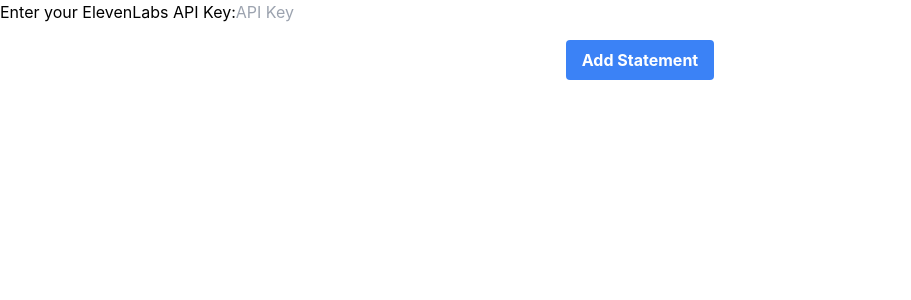
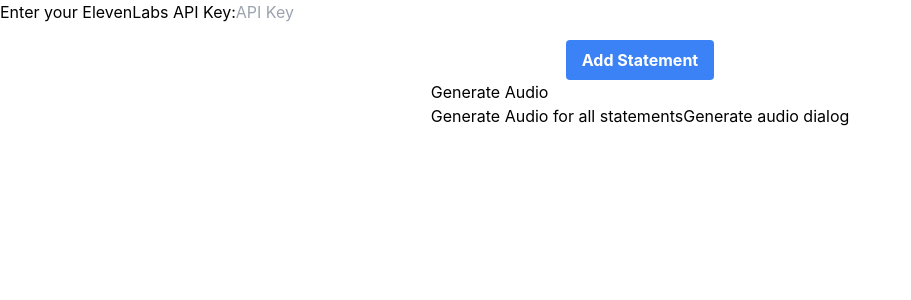
Before and after one commit to szulcmaciej/debater, a React (Create React App) app: page / in a window 1280 px wide. Shown: the top 300 px of the page, without its empty margins (0-911 px from the left). Built offline with nearby package versions, Linux system fonts and the light colour scheme.

Commit message:
Whole dialog playback, no UI yet

```diff
--- a/src/api/audio.js
+++ b/src/api/audio.js
@@ -1,7 +1,7 @@
 import axios from 'axios';
 import Crunker from 'crunker';
 
-export const generateAudioForStatement = async (apiKey, voiceId, text) => {
+export const elevenTextToSpeech = async (apiKey, voiceId, text) => {
     const url = `https://api.elevenlabs.io/v1/text-to-speech/${voiceId}`;
     const data = {
       model_id: "eleven_multilingual_v2", // or another model ID as per your requirement
@@ -39,12 +39,10 @@
     window.URL.revokeObjectURL(url);
   };
 
-export const generateAndDownloadDialog = async (dialog, apiKey) => {
+export const concatenateStatementsAudio = async (dialog) => {
     const crunker = new Crunker();
     try {
-      const audioBlobs = await Promise.all(
-        dialog.map(statement => generateAudioForStatement(apiKey, statement.speaker, statement.text))
-      );
+      const audioBlobs = dialog.map(statement => statement.generatedAudio);
 
       // Convert each blob to an ArrayBuffer
       const arrayBuffers = await Promise.all(audioBlobs.map(blob => blob.arrayBuffer()));
@@ -56,7 +54,8 @@
       // Use Crunker to concatenate audio buffers and export the final audio
       const concatenated = crunker.concatAudio(audioBuffers);
       const output = crunker.export(concatenated, 'audio/mp3');
-      crunker.download(output.blob, 'dialog');
+    //   crunker.download(output.blob, 'dialog');
+      return output.blob;
     } catch (error) {
       console.error('Error in generating or downloading dialog audio:', error);
     }
--- a/src/components/DialogCreation.js
+++ b/src/components/DialogCreation.js
@@ -1,6 +1,6 @@
 import React from 'react';
 import { FaTrash, FaPlay, FaRegLightbulb, FaCheck, FaRedo, FaCheckCircle, FaLightbulb } from 'react-icons/fa';
-import { generateAudioForStatement } from '../api/audio';
+import { elevenTextToSpeech, concatenateStatementsAudio } from '../api/audio';
 
 const DialogCreation = ({ speakers, dialog, setDialog, apiKey }) => {
   const addStatement = () => {
@@ -20,27 +20,52 @@
     };
 
 
-const generateAudio = async (index) => {
+const generateAudioForStatement = async (index) => {
     const statement = dialog[index];
     const voiceId = statement.speaker; // Get the voiceId from the statement
 
     try {
-        const audioBlob = await generateAudioForStatement(apiKey, voiceId, statement.text);
+        const audioBlob = await elevenTextToSpeech(apiKey, voiceId, statement.text);
         setDialog(prevDialog => prevDialog.map((line, i) => i === index ? {...line, generatedAudio: audioBlob, prevText: line.text} : line));
     } catch (error) {
         console.error('Error in generating audio:', error);
     }
 };
 
-const playAudio = async (statement) => {
+const generateAudioForAllStatements = async () => {
+    try {
+        const promises = dialog
+            .filter(statement => !statement.generatedAudio) // Filter statements that don't have audio yet
+            .map((statement, index) => generateAudioForStatement(index));
+        await Promise.all(promises);
+    } catch (error) {
+        console.error('Error in generating audio:', error);
+    }
+};
+
+const generateDialogAudio = async () => {
+    try {
+        await generateAudioForAllStatements();
+       const dialogAudio = await concatenateStatementsAudio(dialog);
+       playAudio(dialogAudio);
+    } catch (error) {
+        console.error('Error in generating audio:', error);
+    }
+};
+
+const playStatementAudio = async (statement) => {
     if (statement.generatedAudio) {
-        try {
-            const url = window.URL.createObjectURL(statement.generatedAudio);
-            const audio = new Audio(url);
-            audio.play();
-        } catch (error) {
-            console.error('Error in playing audio:', error);
-        }
+        playAudio(statement.generatedAudio);
+    }
+};
+
+const playAudio = async (audioBlob) => {
+    try {
+        const url = window.URL.createObjectURL(audioBlob);
+        const audio = new Audio(url);
+        audio.play();
+    } catch (error) {
+        console.error('Error in playing audio:', error);
     }
 };
 
@@ -73,13 +98,13 @@
                     </button>
                     <button
                         className={`font-bold py-2 px-4 rounded ${statement.text === statement.prevText ? 'bg-green-500 hover:bg-green-700 text-white' : 'bg-yellow-500 hover:bg-yellow-700 text-white'}`}
-                        onClick={() => generateAudio(index)}
+                        onClick={() => generateAudioForStatement(index)}
                         title={statement.text === statement.prevText ? 'Regenerate Audio' : 'Generate Audio'}>
                         {statement.text === statement.prevText ? <FaRedo /> : <FaLightbulb />}
                     </button>
                     <button
                         className={`font-bold py-2 px-4 rounded ${statement.generatedAudio && statement.text === statement.prevText ? 'bg-blue-500 hover:bg-blue-700 text-white' : 'bg-gray-500 text-gray-300 cursor-not-allowed'}`}
-                        onClick={() => playAudio(statement)}
+                        onClick={() => playStatementAudio(statement)}
                         disabled={!statement.generatedAudio || statement.text !== statement.prevText}
                         title={statement.generatedAudio && statement.text === statement.prevText ? 'Play Audio' : 'Audio not available, generate it first with the other button.'}>
                         <FaPlay />
@@ -95,7 +120,13 @@
             </button>
         </div>
       </div>
+      <div>
+        <h2>Generate Audio</h2>
+        <button onClick={() => generateAudioForAllStatements()}>Generate Audio for all statements</button>
+        <button onClick={() => generateDialogAudio()}>Generate audio dialog</button>
+      </div>
     </div>
+
   );
 };
 
```
